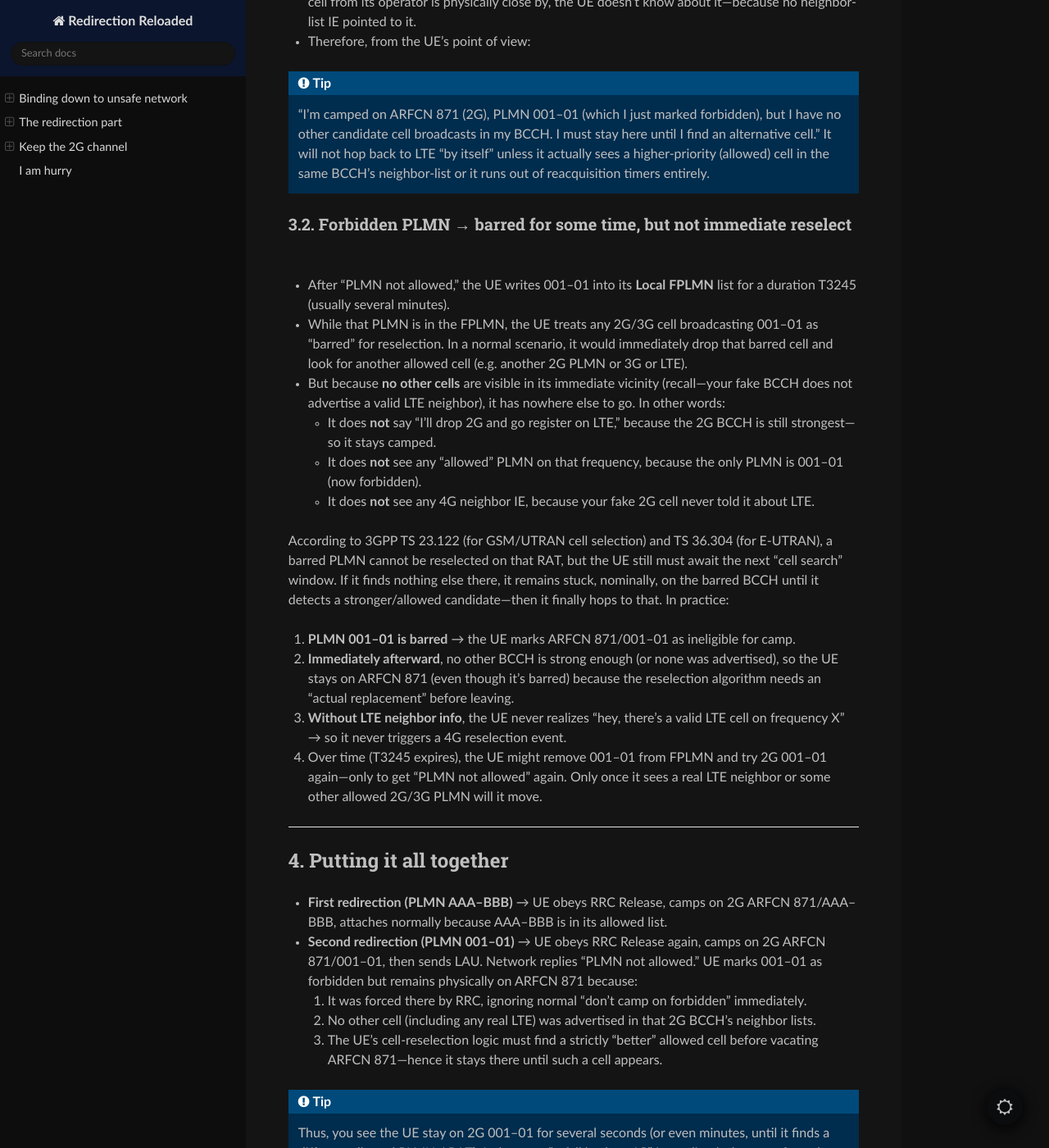
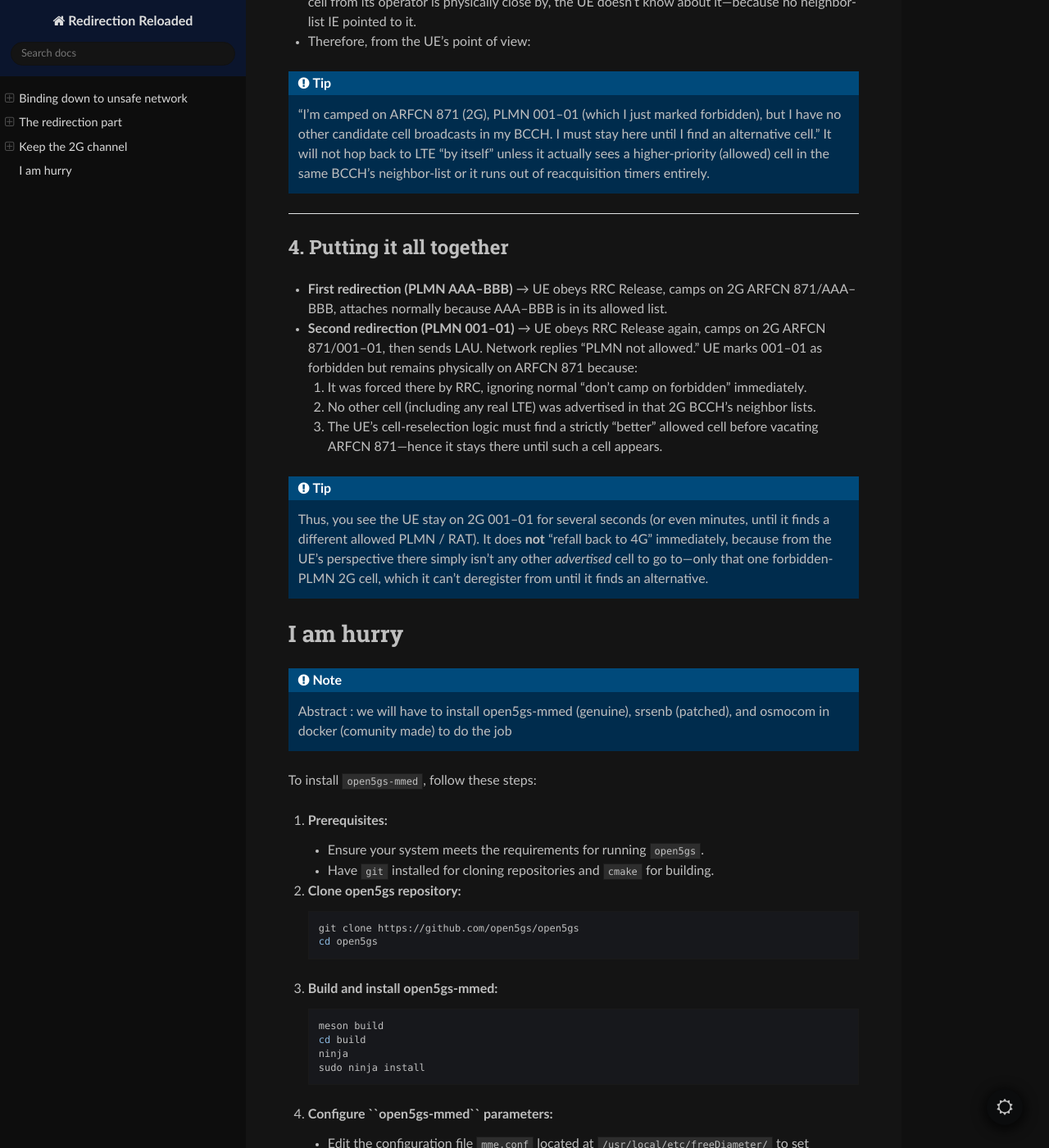
Before and after one commit to bbaranoff/binding-down-to-gsm, a Sphinx documentation site: the page built from docs/index.rst, in a window 1280 px wide and 1400 px high, scrolled down 5964 px. Shown: the whole window at 82% size. Built offline with Sphinx 7.4.7 and the Read the Docs theme 3.1.0, drawn with Linux system fonts in a browser that asks for light colours.

Commit message:
Update index.rst

```diff
--- a/docs/index.rst
+++ b/docs/index.rst
@@ -332,50 +332,6 @@ usually does **not** instantaneously re‐camp to LTE, for two reasons:
    not hop back to LTE “by itself” unless it actually sees a
    higher‐priority (allowed) cell in the same BCCH’s neighbor‐list or it
    runs out of reacquisition timers entirely.
-
-3.2. Forbidden PLMN → barred for some time, but not immediate reselect
-~~~~~~~~~~~~~~~~~~~~~~~~~~~~~~~~~~~~~~~~~~~~~~~~~~~~~~~~~~~~~~~~~~~~~~
-
--  After “PLMN not allowed,” the UE writes 001–01 into its **Local
-   FPLMN** list for a duration T3245 (usually several minutes).
-
--  While that PLMN is in the FPLMN, the UE treats any 2G/3G cell
-   broadcasting 001–01 as “barred” for reselection. In a normal
-   scenario, it would immediately drop that barred cell and look for
-   another allowed cell (e.g. another 2G PLMN or 3G or LTE).
-
--  But because **no other cells** are visible in its immediate vicinity
-   (recall—your fake BCCH does not advertise a valid LTE neighbor), it
-   has nowhere else to go. In other words:
-
-   -  It does **not** say “I’ll drop 2G and go register on LTE,” because
-      the 2G BCCH is still strongest—so it stays camped.
-   -  It does **not** see any “allowed” PLMN on that frequency, because
-      the only PLMN is 001–01 (now forbidden).
-   -  It does **not** see any 4G neighbor IE, because your fake 2G cell
-      never told it about LTE.
-
-According to 3GPP TS 23.122 (for GSM/UTRAN cell selection) and TS 36.304
-(for E-UTRAN), a barred PLMN cannot be reselected on that RAT, but the
-UE still must await the next “cell search” window. If it finds nothing
-else there, it remains stuck, nominally, on the barred BCCH until it
-detects a stronger/allowed candidate—then it finally hops to that. In
-practice:
-
-1. **PLMN 001–01 is barred** → the UE marks ARFCN 871/001–01 as
-   ineligible for camp.
-2. **Immediately afterward**, no other BCCH is strong enough (or none
-   was advertised), so the UE stays on ARFCN 871 (even though it’s
-   barred) because the reselection algorithm needs an “actual
-   replacement” before leaving.
-3. **Without LTE neighbor info**, the UE never realizes “hey, there’s a
-   valid LTE cell on frequency X” → so it never triggers a 4G
-   reselection event.
-4. Over time (T3245 expires), the UE might remove 001–01 from FPLMN and
-   try 2G 001–01 again—only to get “PLMN not allowed” again. Only once
-   it sees a real LTE neighbor or some other allowed 2G/3G PLMN will it
-   move.
-
 --------------
 
 4. Putting it all together
```
